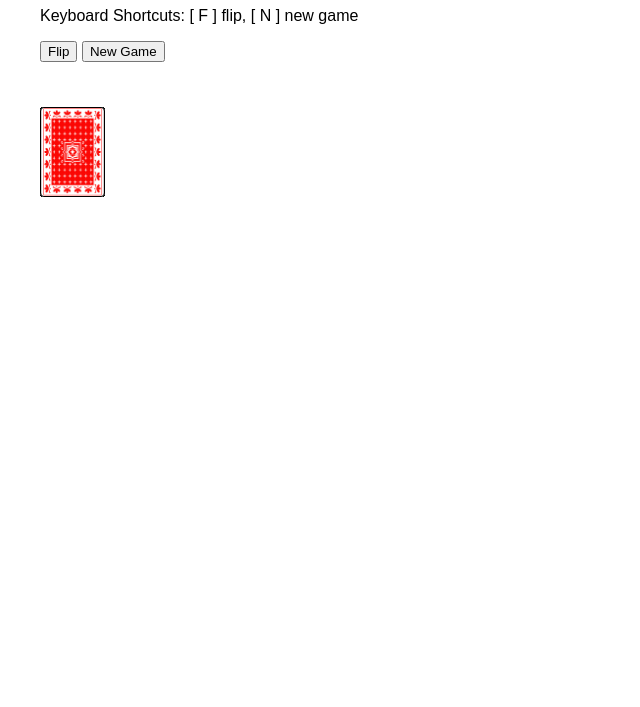
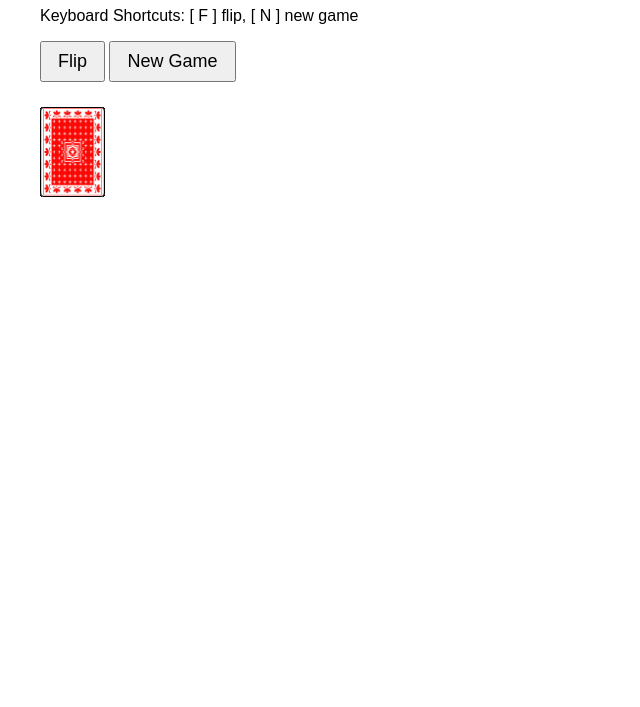
Before and after one commit to HappyViki/cards, a plain HTML site: page index.html in a window 1280 px wide. Shown: the part 93-800 px from the top of the page, without its empty margins (0-640 px from the left). Drawn offline with nearby package versions, Linux system fonts and the light colour scheme.

Commit message:
Update button size larger

```diff
--- a/assets/css/main.css
+++ b/assets/css/main.css
@@ -2,6 +2,11 @@ body {
     font-family: Arial, Helvetica, sans-serif;
     padding: 20px 40px;
     margin: 0;
+}
+
+button {
+    font-size: large;
+    padding: 0.5rem 1rem;
 }
 
 .card {
```
